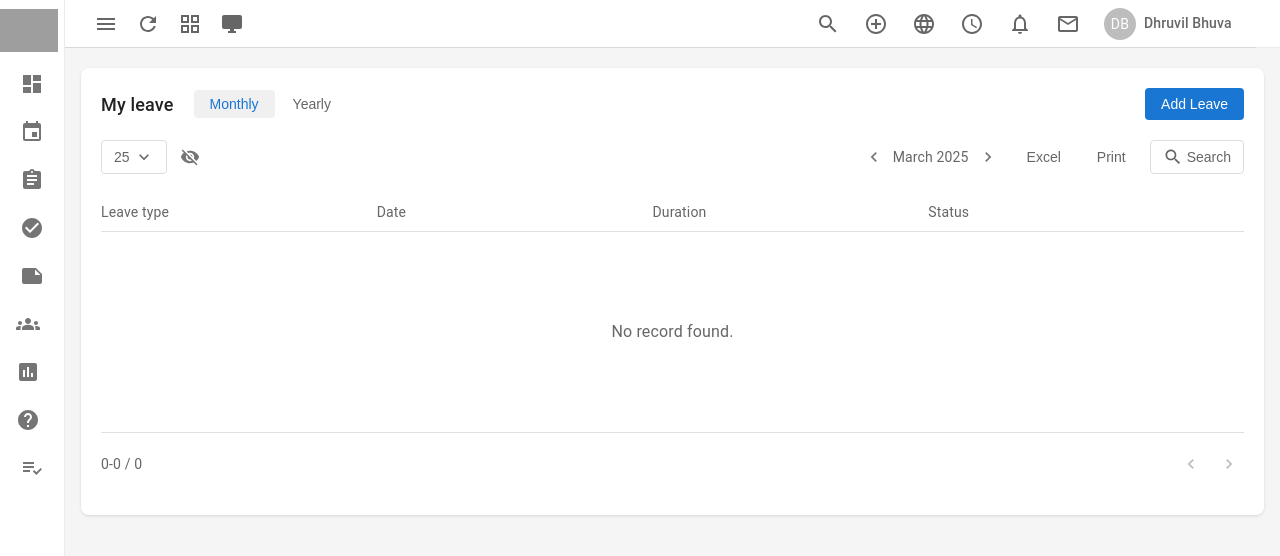
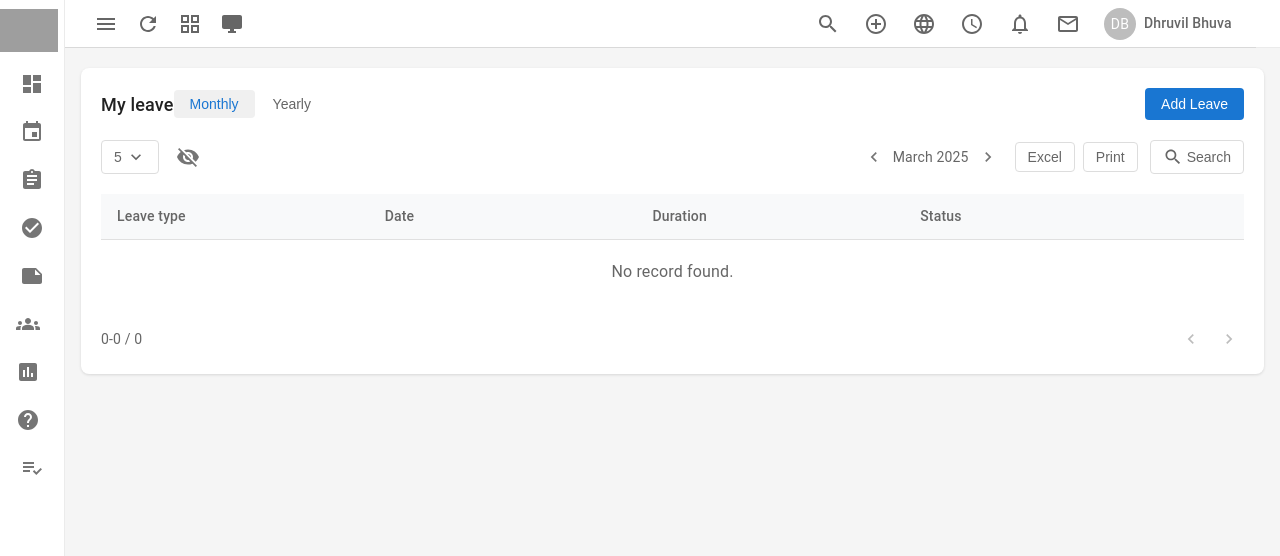
Before and after one commit to DhruvilPatel121/Elixir-PMS, a React (Vite) app in the folder pms/: page /team/leave in a window 1280 px wide. Shown: the top 556 px of the page. Built offline with nearby package versions, Linux system fonts and the light colour scheme; grey boxes are pictures that could not be loaded; the HTML template or start-up script is replaced by a standard one.

Commit message:
Update the leave page using the custom table component

```diff
--- a/pms/src/pages/Team/Leave.jsx
+++ b/pms/src/pages/Team/Leave.jsx
@@ -1,28 +1,321 @@
+// import React, { useState } from 'react';
+// import {
+//   IconButton,
+//   Menu,
+//   MenuItem,
+//   TextField,
+// } from '@mui/material';
+// import SearchIcon from '@mui/icons-material/Search';
+// import NavigateBeforeIcon from '@mui/icons-material/NavigateBefore';
+// import NavigateNextIcon from '@mui/icons-material/NavigateNext';
+// import MoreVertIcon from '@mui/icons-material/MoreVert';
+// import VisibilityIcon from '@mui/icons-material/Visibility';
+// import VisibilityOffIcon from "@mui/icons-material/VisibilityOff";
+// import KeyboardArrowDownIcon from '@mui/icons-material/KeyboardArrowDown';
+
+// const Leave = () => {
+//   const [visible, setVisible] = useState(false);
+//   const [leaves, setLeaves] = useState([]);
+//   const [loading, setLoading] = useState(false);
+//   const [viewType, setViewType] = useState('monthly');
+//   const [currentDate, setCurrentDate] = useState(new Date());
+//   const [searchOpen, setSearchOpen] = useState(false);
+//   const [searchValue, setSearchValue] = useState('');
+//   const [rowsPerPage, setRowsPerPage] = useState(25);
+//   const [anchorEl, setAnchorEl] = useState(null);
+
+//   const handleDateChange = (direction) => {
+//     const newDate = new Date(currentDate);
+//     newDate.setMonth(newDate.getMonth() + (direction === 'next' ? 1 : -1));
+//     setCurrentDate(newDate);
+//   };
+
+//   const handleMenuClick = (event) => {
+//     setAnchorEl(event.currentTarget);
+//   };
+
+//   const handleMenuClose = (value) => {
+//     if (value) setRowsPerPage(value);
+//     setAnchorEl(null);
+//   };
+
+//   const handleAddLeave = () => {
+//     console.log("Add Leave")
+//   }
+
+//   return (
+//     <div style={{
+//       padding: '20px',
+//       backgroundColor: '#fff',
+//       borderRadius: '8px',
+//       boxShadow: '0 1px 3px rgba(0,0,0,0.12)',
+//       marginTop: '20px',
+//       minHeight: '300px'
+//     }}>
+//       <div style={{ display: 'flex', alignItems: 'center', justifyContent: 'space-between', marginBottom: '20px' }}>
+//         <div style={{ display: 'flex', alignItems: 'center' }}>
+//         <h2 style={{ margin: 0, fontSize: '18px', fontWeight: '500' }}>My leave</h2>
+//         <div style={{ display: 'flex', gap: '2px', marginLeft: '20px' }}>
+//           {['Monthly', 'Yearly'].map(option => (
+//             <button
+//               key={option}
+//               onClick={() => setViewType(option.toLowerCase())}
+//               style={{
+//                 padding: '6px 16px',
+//                 border: 'none',
+//                 borderRadius: '4px',
+//                 background: viewType === option.toLowerCase() ? '#f0f0f0' : 'transparent',
+//                 color: viewType === option.toLowerCase() ? '#1976d2' : '#666',
+//                 cursor: 'pointer',
+//                 fontSize: '14px',
+//                 fontWeight: viewType === option.toLowerCase() ? '500' : '400',
+//                 transition: 'all 0.2s'
+//               }}
+//             >
+//               {option}
+//             </button>
+//           ))}
+//         </div>
+//         </div>
+//           <button onClick={handleAddLeave}
+//             style={{
+//               padding: '8px 16px',
+//               backgroundColor: '#1976d2',
+//               color: 'white',
+//               border: 'none',
+//               borderRadius: '4px',
+//               cursor: 'pointer',
+//               fontSize: '14px',
+//               fontWeight: '500',
+//               display: 'flex',
+//               alignItems: 'center',
+//               gap: '4px',
+//               transition: 'background-color 0.2s'
+//             }}>Add Leave</button>
+//       </div>
+
+//       <div style={{ display: 'flex', justifyContent: 'space-between', alignItems: 'center', marginBottom: '20px' }}>
+//         <div style={{ display: 'flex', alignItems: 'center', gap: '8px' }}>
+//           <button
+//             onClick={handleMenuClick}
+//             style={{
+//               padding: '6px 12px',
+//               border: '1px solid #ddd',
+//               borderRadius: '4px',
+//               background: 'transparent',
+//               color: '#666',
+//               fontSize: '14px',
+//               display: 'flex',
+//               alignItems: 'center',
+//               gap: '4px',
+//               cursor: 'pointer'
+//             }}
+//           >
+//             {rowsPerPage} <KeyboardArrowDownIcon fontSize="small" />
+//           </button>
+//           <Menu
+//             anchorEl={anchorEl}
+//             open={Boolean(anchorEl)}
+//             onClose={() => handleMenuClose()}
+//           >
+//             {[10, 25, 50, 100].map((value) => (
+//               <MenuItem
+//                 key={value}
+//                 onClick={() => handleMenuClose(value)}
+//                 selected={rowsPerPage === value}
+//               >
+//                 {value}
+//               </MenuItem>
+//             ))}
+//           </Menu>
+//           <IconButton size="small" onClick={() => setVisible(!visible)}>
+//       {visible ? (
+//         <VisibilityIcon sx={{ fontSize: 20 }} />
+//       ) : (
+//         <VisibilityOffIcon sx={{ fontSize: 20 }} />
+//       )}
+//     </IconButton>
+//         </div>
+
+//         <div style={{ display: 'flex', alignItems: 'center', gap: '12px' }}>
+//           <div style={{ display: 'flex', alignItems: 'center', gap: '4px' }}>
+//             <IconButton size="small" onClick={() => handleDateChange('prev')}>
+//               <NavigateBeforeIcon fontSize="small" />
+//             </IconButton>
+//             <span style={{ color: '#666', fontSize: '14px' }}>
+//               {currentDate.toLocaleString('default', { month: 'long', year: 'numeric' })}
+//             </span>
+//             <IconButton size="small" onClick={() => handleDateChange('next')}>
+//               <NavigateNextIcon fontSize="small" />
+//             </IconButton>
+//           </div>
+//           <button style={{ padding: '6px 12px', border: 'none', background: 'transparent', color: '#666', fontSize: '14px', cursor: 'pointer' }}>Excel</button>
+//           <button style={{ padding: '6px 12px', border: 'none', background: 'transparent', color: '#666', fontSize: '14px', cursor: 'pointer' }}>Print</button>
+//           {searchOpen ? (
+//             <TextField
+//               size="small"
+//               value={searchValue}
+//               onChange={(e) => setSearchValue(e.target.value)}
+//               placeholder="Search..."
+//               autoFocus
+//               onBlur={() => !searchValue && setSearchOpen(false)}
+//               sx={{
+//                 '& .MuiOutlinedInput-root': {
+//                   height: '32px',
+//                   fontSize: '14px',
+//                   width: '200px'
+//                 }
+//               }}
+//             />
+//           ) : (
+//             <button
+//               onClick={() => setSearchOpen(true)}
+//               style={{
+//                 padding: '6px 12px',
+//                 border: '1px solid #ddd',
+//                 borderRadius: '4px',
+//                 background: 'transparent',
+//                 color: '#666',
+//                 fontSize: '14px',
+//                 display: 'flex',
+//                 alignItems: 'center',
+//                 gap: '4px',
+//                 cursor: 'pointer'
+//               }}
+//             >
+//               <SearchIcon fontSize="small" />
+//               Search
+//             </button>
+//           )}
+//         </div>
+//       </div>
+
+//       <div style={{
+//         display: 'flex',
+//         borderBottom: '1px solid #e0e0e0',
+//         padding: '8px 0',
+//         color: '#666',
+//         fontSize: '14px'
+//       }}>
+//         <div style={{ flex: 1 }}>Leave type</div>
+//         <div style={{ flex: 1 }}>Date</div>
+//         <div style={{ flex: 1 }}>Duration</div>
+//         <div style={{ flex: 1 }}>Status</div>
+//         <div style={{ width: '40px' }}></div>
+//       </div>
+
+//       {loading ? (
+//         <div style={{ display: 'flex', justifyContent: 'center', alignItems: 'center', height: '250px' }}>
+//           Loading...
+//         </div>
+//       ) : leaves.length === 0 ? (
+//         <div style={{ display: 'flex', justifyContent: 'center', alignItems: 'center', height: '200px', color: '#666' }}>
+//           No record found.
+//         </div>
+//       ) : (
+//         <div style={{ maxHeight: '400px', overflowY: 'auto' }}>
+//           {leaves.map((leave, index) => (
+//             <div key={index} style={{
+//               display: 'flex',
+//               padding: '12px 0',
+//               borderBottom: '1px solid #f0f0f0',
+//               fontSize: '14px',
+//               color: '#333'
+//             }}>
+//               <div style={{ flex: 1 }}>{leave.type}</div>
+//               <div style={{ flex: 1 }}>{leave.date}</div>
+//               <div style={{ flex: 1 }}>{leave.duration}</div>
+//               <div style={{ flex: 1 }}>{leave.status}</div>
+//               <div style={{ width: '40px', display: 'flex', justifyContent: 'center' }}>
+//                 <IconButton size="small">
+//                   <MoreVertIcon style={{ fontSize: '18px' }} />
+//                 </IconButton>
+//               </div>
+//             </div>
+//           ))}
+//         </div>
+//       )}
+
+//       <div style={{
+//         display: 'flex',
+//         justifyContent: 'space-between',
+//         alignItems: 'center',
+//         padding: '16px 0',
+//         borderTop: '1px solid #e0e0e0',
+//         marginTop: 'auto'
+//       }}>
+//         <div style={{ color: '#666', fontSize: '14px' }}>
+//           {`${leaves.length ? '1' : '0'}-${leaves.length} / ${leaves.length}`}
+//         </div>
+//         <div style={{ display: 'flex', gap: '8px' }}>
+//           <IconButton size="small" disabled={!leaves.length}>
+//             <NavigateBeforeIcon fontSize="small" />
+//           </IconButton>
+//           <IconButton size="small" disabled={!leaves.length}>
+//             <NavigateNextIcon fontSize="small" />
+//           </IconButton>
+//         </div>
+//       </div>
+//     </div>
+//   );
+// };
+
+// export default Leave
+
+
+
+
+
+
+
+
+
+
+
+
+
+
+
+
+
+
+
+
+
+
 import React, { useState } from 'react';
-import {
-  IconButton,
-  Menu,
-  MenuItem,
-  TextField,
-} from '@mui/material';
-import SearchIcon from '@mui/icons-material/Search';
+import CustomTable from '../../components/Table/CustomTable';
+import { IconButton } from '@mui/material';
+import MoreVertIcon from '@mui/icons-material/MoreVert';
 import NavigateBeforeIcon from '@mui/icons-material/NavigateBefore';
 import NavigateNextIcon from '@mui/icons-material/NavigateNext';
-import MoreVertIcon from '@mui/icons-material/MoreVert';
-import VisibilityIcon from '@mui/icons-material/Visibility';
-import VisibilityOffIcon from "@mui/icons-material/VisibilityOff";
-import KeyboardArrowDownIcon from '@mui/icons-material/KeyboardArrowDown';
 
 const Leave = () => {
-  const [visible, setVisible] = useState(false);
   const [leaves, setLeaves] = useState([]);
-  const [loading, setLoading] = useState(false);
   const [viewType, setViewType] = useState('monthly');
   const [currentDate, setCurrentDate] = useState(new Date());
-  const [searchOpen, setSearchOpen] = useState(false);
-  const [searchValue, setSearchValue] = useState('');
-  const [rowsPerPage, setRowsPerPage] = useState(25);
-  const [anchorEl, setAnchorEl] = useState(null);
+
+
+  const columns = [
+    { id: 'type', label: 'Leave type', width: '1fr' },
+    { id: 'date', label: 'Date', width: '1fr' },
+    { id: 'duration', label: 'Duration', width: '1fr' },
+    { id: 'status', label: 'Status', width: '1fr' },
+    {
+      id: 'actions',
+      label: '',
+      width: '40px',
+      render: () => (
+        <IconButton size="small">
+          <MoreVertIcon style={{ fontSize: '18px' }} />
+        </IconButton>
+      )
+    }
+  ];
+
+  const handleAddLeave = () => {
+    console.log("Add Leave")
+  }
 
   const handleDateChange = (direction) => {
     const newDate = new Date(currentDate);
@@ -30,32 +323,12 @@ const Leave = () => {
     setCurrentDate(newDate);
   };
 
-  const handleMenuClick = (event) => {
-    setAnchorEl(event.currentTarget);
-  };
-
-  const handleMenuClose = (value) => {
-    if (value) setRowsPerPage(value);
-    setAnchorEl(null);
-  };
-
-  const handleAddLeave = () => {
-    console.log("Add Leave")
-  }
-
-  return (
-    <div style={{
-      padding: '20px',
-      backgroundColor: '#fff',
-      borderRadius: '8px',
-      boxShadow: '0 1px 3px rgba(0,0,0,0.12)',
-      marginTop: '20px',
-      minHeight: '300px'
-    }}>
+  const customHeader = (
+    <>
     <div style={{ display: 'flex', alignItems: 'center', justifyContent: 'space-between', marginBottom: '20px' }}>
       <div style={{ display: 'flex', alignItems: 'center' }}>
            <h2 style={{ margin: 0, fontSize: '18px', fontWeight: '500' }}>My leave</h2>
-        <div style={{ display: 'flex', gap: '2px', marginLeft: '20px' }}>
+            <div style={{ display: 'flex', gap: '2px' }}>
                {['Monthly', 'Yearly'].map(option => (
                   <button
                      key={option}
@@ -67,9 +340,7 @@ const Leave = () => {
                         background: viewType === option.toLowerCase() ? '#f0f0f0' : 'transparent',
                         color: viewType === option.toLowerCase() ? '#1976d2' : '#666',
                         cursor: 'pointer',
-                fontSize: '14px',
-                fontWeight: viewType === option.toLowerCase() ? '500' : '400',
-                transition: 'all 0.2s'
+                        fontSize: '14px'
                        }}
                     >
                      {option}
@@ -77,6 +348,7 @@ const Leave = () => {
                   ))}
              </div>
         </div>
+
         <button onClick={handleAddLeave}
             style={{
               padding: '8px 16px',
@@ -91,53 +363,14 @@ const Leave = () => {
               alignItems: 'center',
               gap: '4px',
               transition: 'background-color 0.2s'
-            }}>Add Leave</button>
+            }}>Add Leave
+          </button>
         </div>
+      </>
+    );
 
-      <div style={{ display: 'flex', justifyContent: 'space-between', alignItems: 'center', marginBottom: '20px' }}>
-        <div style={{ display: 'flex', alignItems: 'center', gap: '8px' }}>
-          <button
-            onClick={handleMenuClick}
-            style={{
-              padding: '6px 12px',
-              border: '1px solid #ddd',
-              borderRadius: '4px',
-              background: 'transparent',
-              color: '#666',
-              fontSize: '14px',
-              display: 'flex',
-              alignItems: 'center',
-              gap: '4px',
-              cursor: 'pointer'
-            }}
-          >
-            {rowsPerPage} <KeyboardArrowDownIcon fontSize="small" />
-          </button>
-          <Menu
-            anchorEl={anchorEl}
-            open={Boolean(anchorEl)}
-            onClose={() => handleMenuClose()}
-          >
-            {[10, 25, 50, 100].map((value) => (
-              <MenuItem
-                key={value}
-                onClick={() => handleMenuClose(value)}
-                selected={rowsPerPage === value}
-              >
-                {value}
-              </MenuItem>
-            ))}
-          </Menu>
-          <IconButton size="small" onClick={() => setVisible(!visible)}>
-      {visible ? (
-        <VisibilityIcon sx={{ fontSize: 20 }} />
-      ) : (
-        <VisibilityOffIcon sx={{ fontSize: 20 }} />
-      )}
-    </IconButton>
-        </div>
-
-        <div style={{ display: 'flex', alignItems: 'center', gap: '12px' }}>
+    const customToolbar = (
+          <>
             <div style={{ display: 'flex', alignItems: 'center', gap: '4px' }}>
              <IconButton size="small" onClick={() => handleDateChange('prev')}>
                <NavigateBeforeIcon fontSize="small" />
@@ -149,27 +382,9 @@ const Leave = () => {
                <NavigateNextIcon fontSize="small" />
              </IconButton>
            </div>
-          <button style={{ padding: '6px 12px', border: 'none', background: 'transparent', color: '#666', fontSize: '14px', cursor: 'pointer' }}>Excel</button>
-          <button style={{ padding: '6px 12px', border: 'none', background: 'transparent', color: '#666', fontSize: '14px', cursor: 'pointer' }}>Print</button>
-          {searchOpen ? (
-            <TextField
-              size="small"
-              value={searchValue}
-              onChange={(e) => setSearchValue(e.target.value)}
-              placeholder="Search..."
-              autoFocus
-              onBlur={() => !searchValue && setSearchOpen(false)}
-              sx={{
-                '& .MuiOutlinedInput-root': {
-                  height: '32px',
-                  fontSize: '14px',
-                  width: '200px'
-                }
-              }}
-            />
-          ) : (
+
+           <div style={{ display: 'flex', gap: '8px' }}>
             <button
-              onClick={() => setSearchOpen(true)}
             style={{
               padding: '6px 12px',
               border: '1px solid #ddd',
@@ -177,86 +392,40 @@ const Leave = () => {
               background: 'transparent',
               color: '#666',
               fontSize: '14px',
-                display: 'flex',
-                alignItems: 'center',
-                gap: '4px',
               cursor: 'pointer'
            }}
         >
-              <SearchIcon fontSize="small" />
-              Search
+        Excel
       </button>
-          )}
+      <button
+        style={{
+          padding: '6px 12px',
+          border: '1px solid #ddd',
+          borderRadius: '4px',
+          background: 'transparent',
+          color: '#666',
+          fontSize: '14px',
+          cursor: 'pointer'
+        }}
+      >
+        Print
+      </button>
     </div>
-      </div>
+    </>
+   )
 
-      <div style={{
-        display: 'flex',
-        borderBottom: '1px solid #e0e0e0',
-        padding: '8px 0',
-        color: '#666',
-        fontSize: '14px'
-      }}>
-        <div style={{ flex: 1 }}>Leave type</div>
-        <div style={{ flex: 1 }}>Date</div>
-        <div style={{ flex: 1 }}>Duration</div>
-        <div style={{ flex: 1 }}>Status</div>
-        <div style={{ width: '40px' }}></div>
-      </div>
-
-      {loading ? (
-        <div style={{ display: 'flex', justifyContent: 'center', alignItems: 'center', height: '250px' }}>
-          Loading...
-        </div>
-      ) : leaves.length === 0 ? (
-        <div style={{ display: 'flex', justifyContent: 'center', alignItems: 'center', height: '200px', color: '#666' }}>
-          No record found.
-        </div>
-      ) : (
-        <div style={{ maxHeight: '400px', overflowY: 'auto' }}>
-          {leaves.map((leave, index) => (
-            <div key={index} style={{
-              display: 'flex',
-              padding: '12px 0',
-              borderBottom: '1px solid #f0f0f0',
-              fontSize: '14px',
-              color: '#333'
-            }}>
-              <div style={{ flex: 1 }}>{leave.type}</div>
-              <div style={{ flex: 1 }}>{leave.date}</div>
-              <div style={{ flex: 1 }}>{leave.duration}</div>
-              <div style={{ flex: 1 }}>{leave.status}</div>
-              <div style={{ width: '40px', display: 'flex', justifyContent: 'center' }}>
-                <IconButton size="small">
-                  <MoreVertIcon style={{ fontSize: '18px' }} />
-                </IconButton>
-              </div>
-            </div>
-          ))}
-        </div>
-      )}
-
-      <div style={{
-        display: 'flex',
-        justifyContent: 'space-between',
-        alignItems: 'center',
-        padding: '16px 0',
-        borderTop: '1px solid #e0e0e0',
-        marginTop: 'auto'
-      }}>
-        <div style={{ color: '#666', fontSize: '14px' }}>
-          {`${leaves.length ? '1' : '0'}-${leaves.length} / ${leaves.length}`}
-        </div>
-        <div style={{ display: 'flex', gap: '8px' }}>
-          <IconButton size="small" disabled={!leaves.length}>
-            <NavigateBeforeIcon fontSize="small" />
-          </IconButton>
-          <IconButton size="small" disabled={!leaves.length}>
-            <NavigateNextIcon fontSize="small" />
-          </IconButton>
-        </div>
-      </div>
-    </div>
+  return (
+    <CustomTable
+      title="My leave"
+      data={leaves}
+      columns={columns}
+      showSearch
+      showVisibility
+      showPagination
+      showEntriesPerPage
+      customHeader={customHeader}
+      customToolbar={customToolbar}
+    />
   );
 };
 
```
Lines whose indentation alone changed are shown as unchanged.
